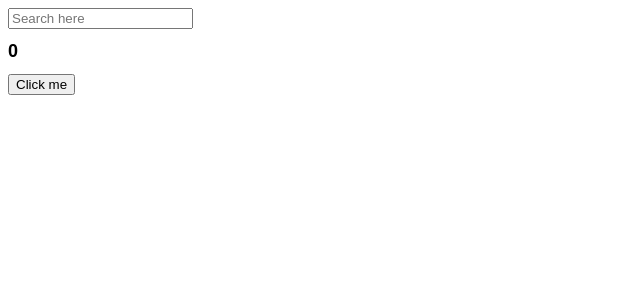
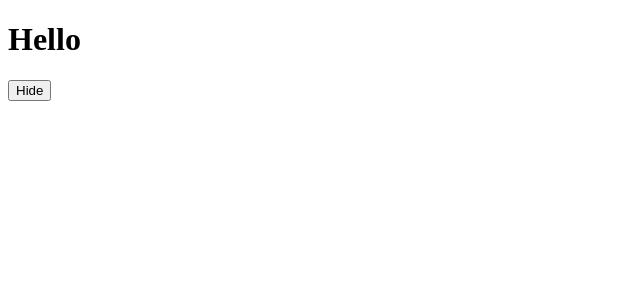
Before and after one commit to Y00NMIN/Nomad-React-MovieWeb, a React (Create React App) app: page / in a window 1280 px wide. Shown: the top 300 px of the page, without its empty margins (0-640 px from the left). Built offline with nearby package versions, Linux system fonts and the light colour scheme.

Commit message:
Study-React-Effect Clean up function: useEffect는 함수. 내부에서 return을 통해 clean up function을 작성

```diff
--- a/src/App.js
+++ b/src/App.js
@@ -3,44 +3,32 @@ import styles from "./App.module.css";
 
 import { useState, useEffect } from "react"; /* State 선언 */
 
-/* Use Effect function은 코드가 딱 한번만 실행될 수 있도록 보호해준다.
-  2개 component 사용 useEffect( function , [state.data] <-리액트가 지켜봐야할 대상) */
-function App() {
-  const [counter, setValue] = useState(0);
-  const [keyword, setKeyword] = useState("");
-  const onClick = () => setValue((before) => before + 1);
-  const onChange = (event) => setKeyword(event.target.value);
-  console.log("i run all time");
+function Hello() {
+  /* Clean up function */
   useEffect(() => {
-    console.log("Call the API");
+    console.log("Created :)");
+    return () => console.log("destroyed");
   }, []);
   useEffect(() => {
-    if (keyword !== "" && keyword.length > 5) {
-      console.log("Search for", keyword);
-    }
-  }, [keyword]);
+    console.log("hi");
+    return () => {
+      console.log("bye");
+    };
+  });
+  return <h1> Hello</h1>;
+}
 
-  useEffect(() => {
-    console.log("Counter :", counter);
-  }, [counter]);
-
-  useEffect(() => {
-    console.log("I run keyword & counter change");
-  }, [keyword, counter]);
-  /* [] <= dependency(리액트가 지켜봐야할 대상
-    []만 있을 시 한번만 호출 | []안에 state.data값이 들어있을시 해당 data가 동작하면 출력 */
+function App() {
+  const [showing, setShowing] = useState("false");
+  const onClick = () => {
+    setShowing((prev) => !prev);
+  };
   return (
     <div>
-      <input
-        type="text"
-        placeholder="Search here"
-        value={keyword}
-        onChange={onChange}
-      />
-      <h1 className={styles.title}>{counter}</h1>
-      <button onClick={onClick}>Click me</button>
+      {showing ? <Hello /> : null}
+      <button onClick={onClick}>{showing ? "Hide" : "Show"}</button>
     </div>
   );
 }
-/* */
+
 export default App;
```
Also changed, not shown: 1 other file (tests, documents, lock files or other folders).
